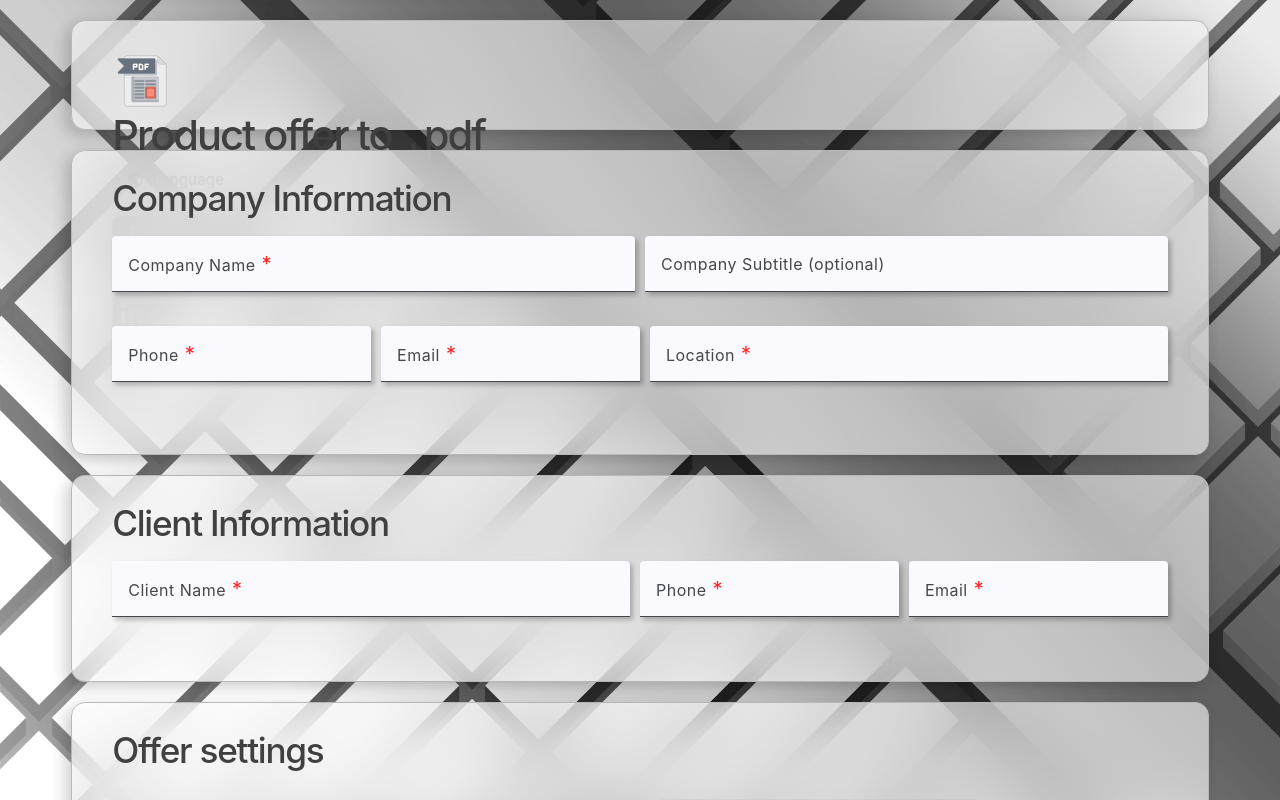
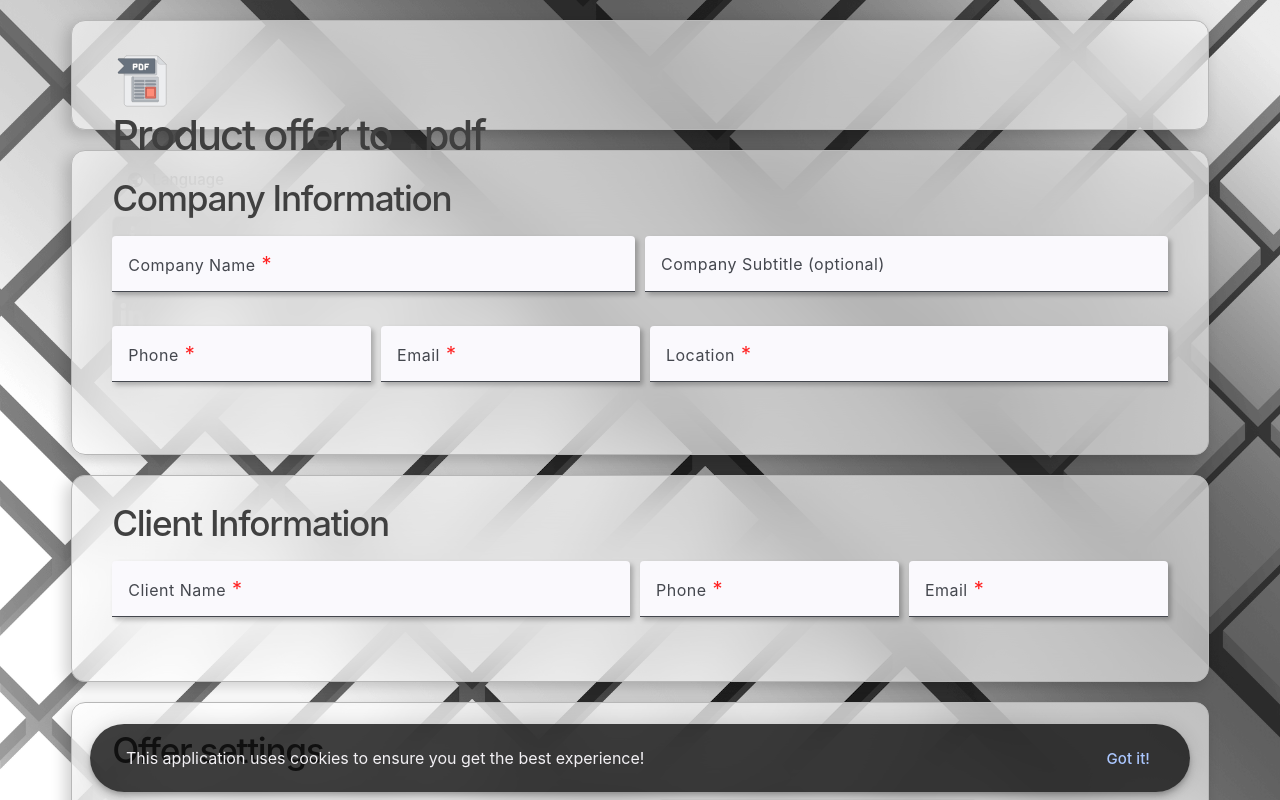
Before and after one commit to nickpolizogopoulos/product-list-offer, an Angular app: page / in a window 1280 px wide. Shown: the top 800 px of the page. Built offline with nearby package versions, Linux system fonts and the light colour scheme.

Commit message:
Feature: Implement cookie warning service to display a warning for cookies usage. (uses material snackbar)

```diff
--- a/src/app/app.component.ts
+++ b/src/app/app.component.ts
@@ -1,9 +1,14 @@
-import { Component } from "@angular/core";
+import {
+  Component,
+  inject,
+  OnInit
+} from "@angular/core";
 import { RouterOutlet } from "@angular/router";
 
 import { FooterComponent } from "./utilities/components/footer.component";
 import { HeaderComponent } from "./utilities/components/header.component";
 import { BackToTopComponent } from "./utilities/components/back-to-top.component";
+import { CookieWarningService } from "./utilities/services/cookie-warning.service";
 
 @Component({
   selector: 'app-root',
@@ -23,7 +28,9 @@ import { BackToTopComponent } from "./utilities/components/back-to-top.component
 
   `
 })
-export class AppComponent {
+export class AppComponent implements OnInit {
+
+  private cookieWarningService = inject(CookieWarningService);
 
   constructor() {
     console.log(
@@ -36,4 +43,8 @@ export class AppComponent {
     );
   }
 
+  ngOnInit(): void {
+    this.cookieWarningService.displayCookieWarning();
+  }
+
 }
--- /dev/null
+++ b/src/app/utilities/services/cookie-warning.service.ts
@@ -0,0 +1,78 @@
+import {
+    Injectable,
+    inject
+} from '@angular/core';
+
+import { MatSnackBar } from '@angular/material/snack-bar';
+
+import { LanguageService } from '../services/language.service';
+
+type SnackBarContent = {
+    title: string;
+    action: string;
+};
+
+@Injectable({
+    providedIn: 'root',
+})
+export class CookieWarningService {
+
+    private snackBar = inject(MatSnackBar);
+    private languageService = inject(LanguageService);
+
+    private cookieExpirationDays: number = 30;
+    private key: string = 'product-offer-to-pdf-cookie-action';
+
+    displayCookieWarning(): void {
+        const storedConsent = localStorage.getItem(this.key);
+
+        if (!storedConsent || this.isConsentExpired(storedConsent)) {
+
+            const snackBarRef = this.snackBar.open(
+                this.content.title,
+                this.content.action
+            );
+
+            snackBarRef.onAction()
+                .subscribe({
+                    next: () => this.setCookieConsent()
+                });
+        }
+    }
+
+    private setCookieConsent(): void {
+        const consentData = {
+            timestamp: new Date().toISOString(),
+        };
+
+        localStorage.setItem(this.key, JSON.stringify(consentData));
+    }
+
+    private isConsentExpired(storedConsent: string): boolean {
+        const consentData = JSON.parse(storedConsent);
+
+        const currentTime = new Date().getTime();
+        const consentTime = new Date(consentData.timestamp).getTime();
+
+        return currentTime - consentTime > this.cookieExpirationDays * 24 * 60 * 60 * 1000;
+    }
+
+    private get content(): SnackBarContent {
+        return (
+              this.languageService.selectedLanguage() === 'greek'
+            ? this.snackbarContentGr
+            : this.snackbarContentEng
+        );
+    }
+
+    private snackbarContentGr = {
+        title: 'Αυτή η εφαρμογή χρησιμοποιεί cookies για να εξασφαλίσει ότι θα έχετε την καλύτερη εμπειρία!',
+        action: 'Το κατάλαβα!',
+    };
+
+    private snackbarContentEng = {
+        title: 'This application uses cookies to ensure you get the best experience!',
+        action: 'Got it!',
+    };
+
+}
--- a/src/app/utilities/styles/material-styles.scss
+++ b/src/app/utilities/styles/material-styles.scss
@@ -78,3 +78,37 @@ input[type=number] {
 .mat-mdc-menu-item {
     border-radius: 0px !important;
 }
+
+//* Material snackbar styling
+.mdc-snackbar__surface {
+    background-color: rgba(0, 0, 0, 0.75) !important;
+    border-radius: 100px !important;
+
+    @media screen and (max-width: 1170px) {
+        border-radius: 10px !important;
+    }
+}
+
+.mat-mdc-snack-bar-label {
+    font-size: 16px !important;
+    font-family: inherit !important;
+}
+
+simple-snack-bar {
+    padding: 10px 20px;
+
+    @media screen and (max-width: 1170px) {
+        display: flex !important;
+        flex-direction: column !important;
+        align-items: center !important;
+        padding: 5px;
+    }
+}
+
+.mdc-snackbar__surface, .mat-mdc-snackbar-surface {
+    min-width: 1100px !important;
+
+    @media screen and (max-width: 1170px) {
+        min-width: 100% !important;
+    }
+}
```
